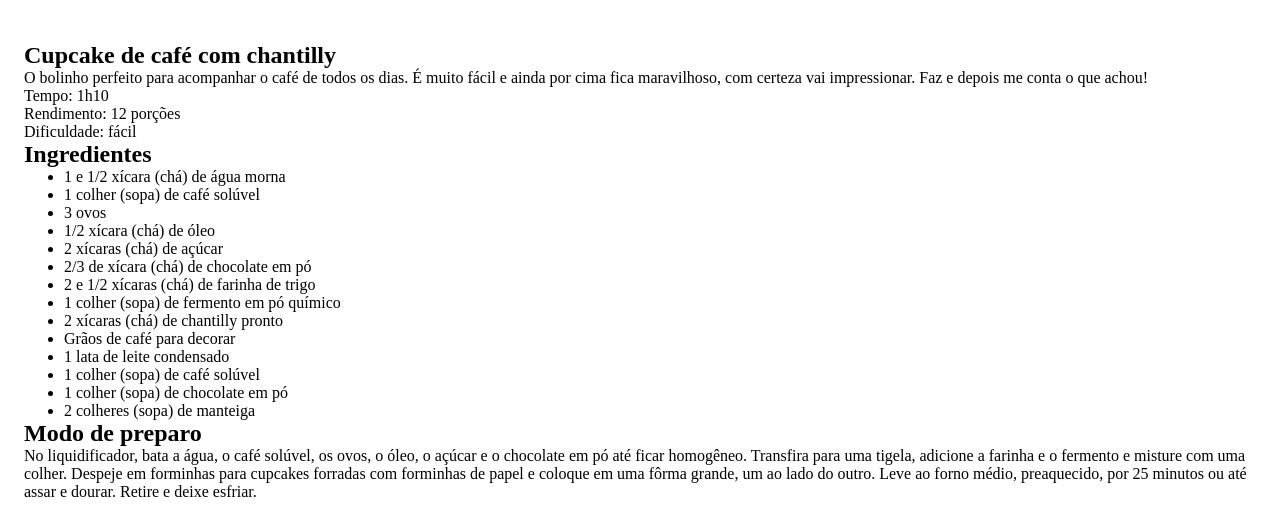
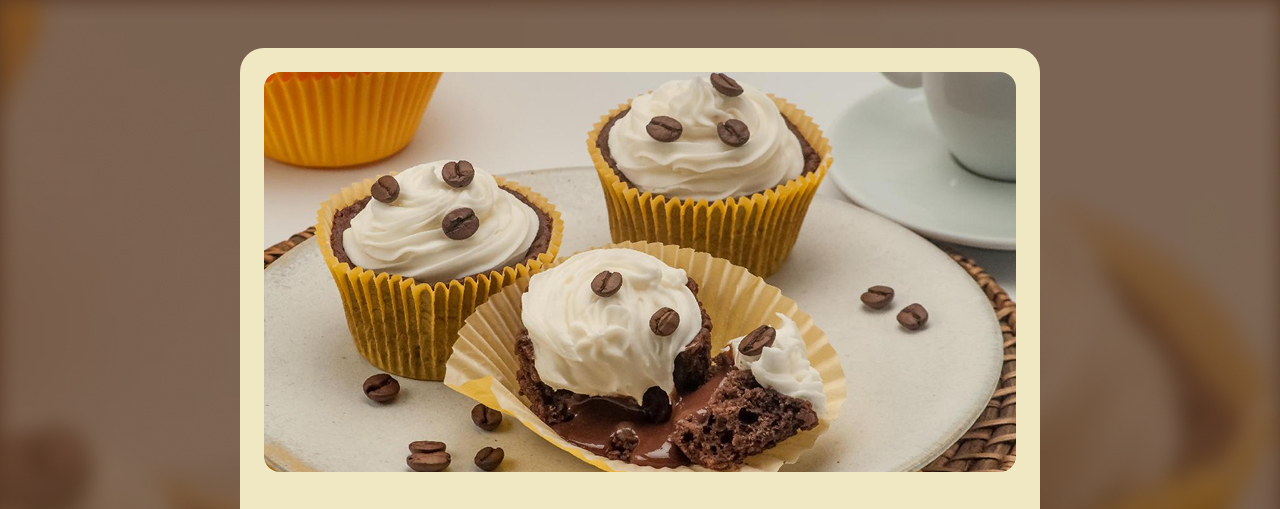
Before and after one commit to gabrieldborges/RecipePage, a plain HTML site: page index.html in a window 1280 px wide. Shown: the top 509 px of the page. Drawn offline with Linux system fonts and the light colour scheme; a web font is replaced by a local one.

Commit message:
working on css

```diff
--- a/index.html
+++ b/index.html
@@ -1,14 +1,18 @@
 <!DOCTYPE html>
 <html lang="pt-br">
   <head>
+    <link rel="preconnect" href="https://fonts.googleapis.com">
+<link rel="preconnect" href="https://fonts.gstatic.com" crossorigin>
+
     <meta charset="UTF-8" />
     <meta name="viewport" content="width=device-width, initial-scale=1.0" />
     <title>Receita</title>
     <link rel="stylesheet" href="/style.css" />
+    <link href="https://fonts.googleapis.com/css2?family=Alice&display=swap" rel="stylesheet">
   </head>
   <body>
     <div id="page">
-      <img src="" alt="" />
+      <img src="assets/main-image.jpg" alt="3 cupcakes" />
       <main>
         <section id="sobre">
           <h1>Cupcake de café com chantilly</h1>
--- a/style.css
+++ b/style.css
@@ -1,8 +1,41 @@
 *{
   box-sizing: border-box;
-  margin: 0;
+  /* margin: 0; */
 }
+:root{
+  --background-color : #573824;
+  --surface-color : #F0E8C2;
+  --text-color-primary : #291B1A;
+  --text-color-secondary : #573A37;
+  --text-color-on-bg : #F0E8C2;
 
+  font-family: "Alice", serif;
+  line-height: 150%;
+  font-size: 16px;
+  color: var(--text-color-secondary);
+
+}
+body{
+  background-image: url(assets/bg-image.jpg);
+  background-size: cover;
+}
 #page{
   padding: 24px;
+  background-color: var(--surface-color);
+  width: 800px;
+  height: 1440px;
+  border-radius: 24px;
+  margin: 48px auto;
 }
+#page img{
+  border-radius: 16px;
+}
+h1{
+  line-height: 140%;
+  font-size: 40px;
+  color: var(--text-color-primary);
+}
+h2{
+  font-size:24px ;
+  color: var(--text-color-primary);
+}
```
Also changed, not shown: assets/bg-image.jpg (added), assets/main-image.jpg (added).
